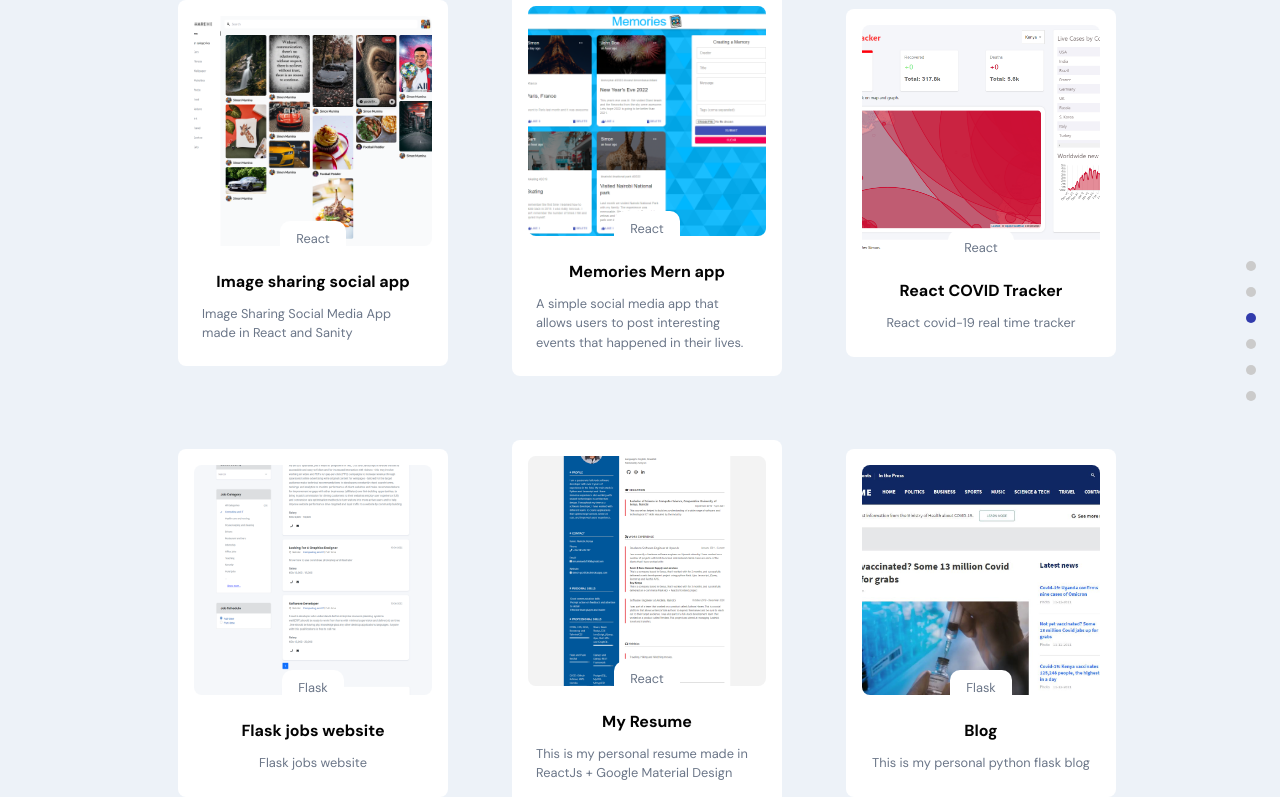
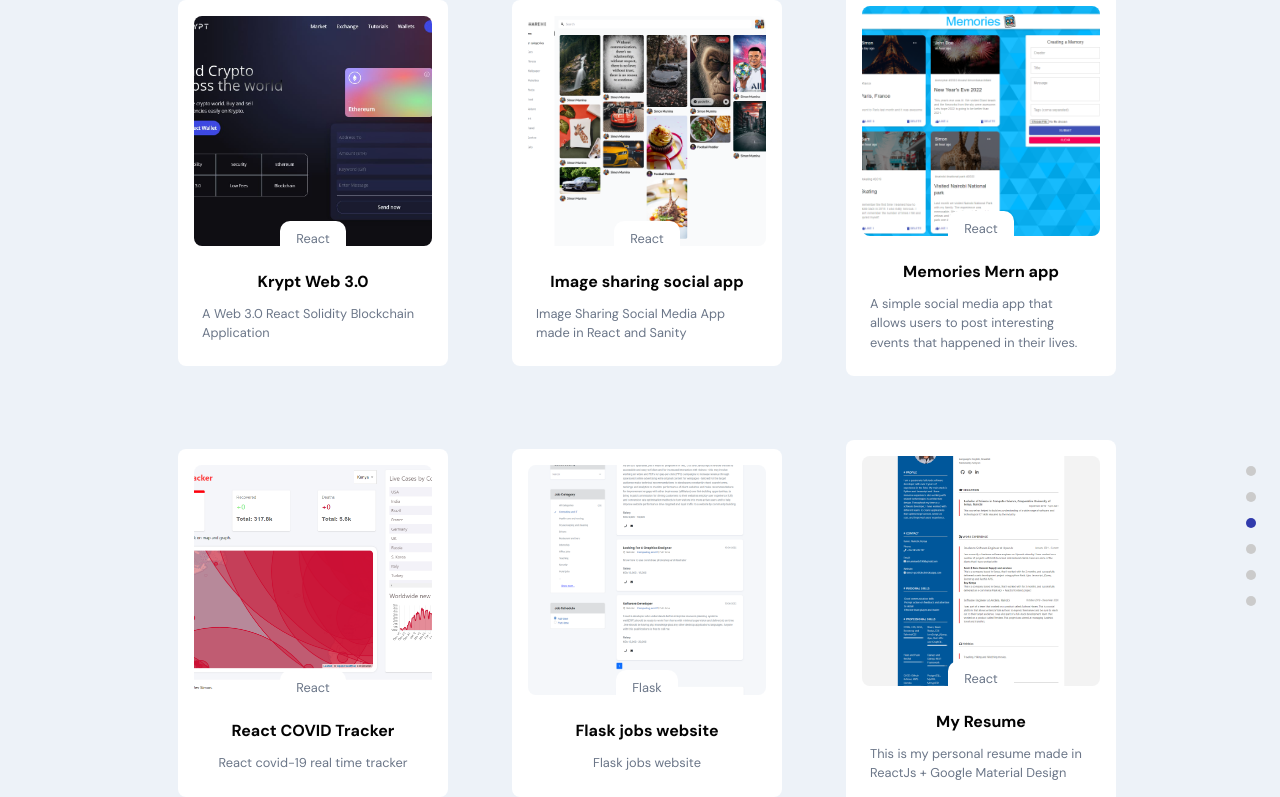
Before and after one commit to muminae100/professional_portfolio, a React (Create React App) app: page / in a window 1280 px wide. Shown: the part 2056-2853 px from the top of the page. Built offline with nearby package versions, Linux system fonts and the light colour scheme.

Commit message:
Add krypt web 3.0 project in portfolio section

```diff
--- a/src/constants/images.js
+++ b/src/constants/images.js
@@ -48,6 +48,7 @@ import covid_app from '../assets/screenshot-covid-tracker.png';
 import resume from '../assets/my-resume.png';
 import jobs_website from '../assets/jobs-website.png';
 import flask_blog from '../assets/flask_blog.JPG';
+import web3_app from '../assets/web3_app.JPG';
 import kevin from '../assets/kevin.jpg';
 
 
@@ -98,6 +99,7 @@ const images = {
   whatsapp,
   simon,
   dev_simon,
+  web3_app,
 };
 
 export default images;
--- a/src/constants/worksData.js
+++ b/src/constants/worksData.js
@@ -1,6 +1,16 @@
 import images from './images';
 
 const worksData = [
+    {
+        title:"Krypt Web 3.0",
+        description:"A Web 3.0 React Solidity Blockchain Application" ,
+        projectLink:"https://web3-krypt-app.netlify.app/",
+        codeLink:"https://github.com/muminae100/web_3.0" ,
+        imgUrl: images.web3_app,
+        tags: [
+            "React", "All", "Solidity"
+        ]
+    },
     {
         title:"Image sharing social app",
         description:"Image Sharing Social Media App made in React and Sanity" ,
```
Also changed, not shown: src/assets/web3_app.JPG (added).
